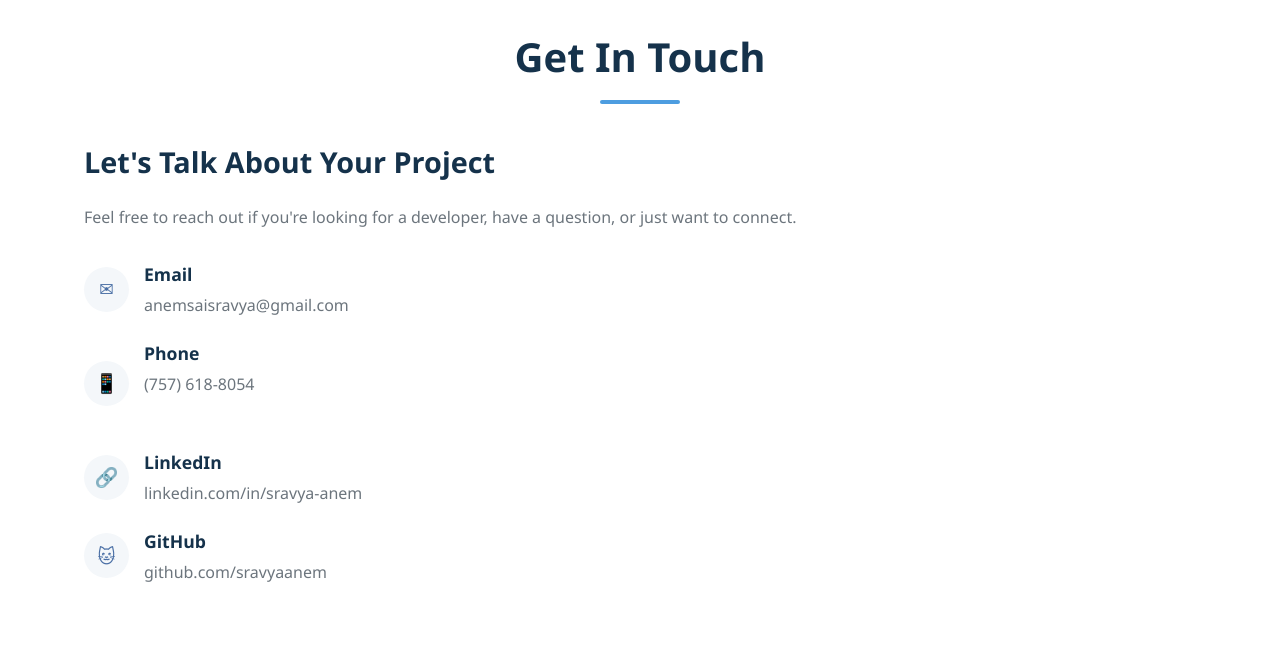
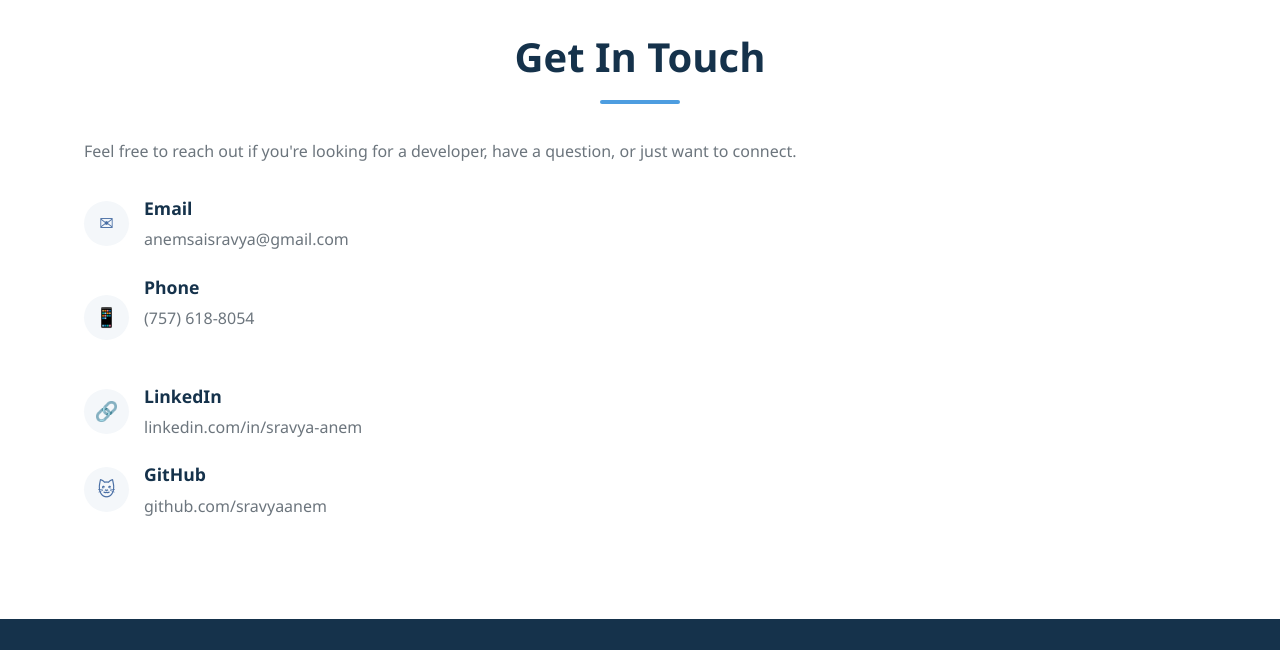
Before and after one commit to saisravyaanem/Portfolio, a plain HTML site: page index.html in a window 1280 px wide. Shown: the part 6660-7310 px from the top of the page. Drawn offline with Linux system fonts and the light colour scheme.

Commit message:
Update index.html

```diff
--- a/index.html
+++ b/index.html
@@ -1218,7 +1218,6 @@
             <h2 class="section-title">Get In Touch</h2>
             <div class="contact-wrapper">
                 <div class="contact-info">
-                    <h3>Let's Talk About Your Project</h3>
                     <p>Feel free to reach out if you're looking for a developer, have a question, or just want to connect.</p>
                     <div class="contact-details">
                         <div class="contact-item">
```
